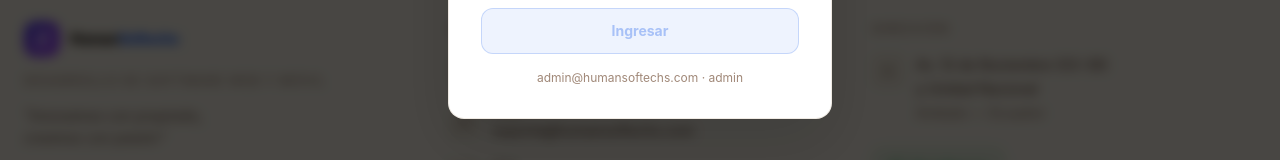
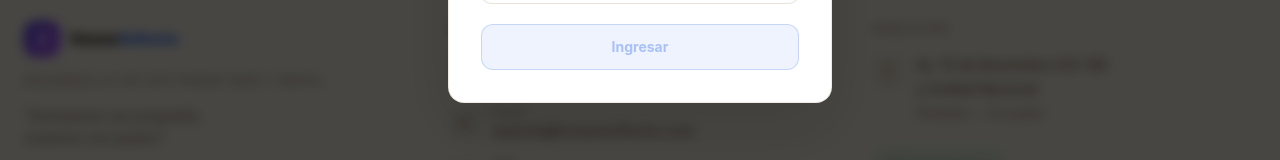
Before and after one commit to AndresViera881/humansoftech, a Next.js app in the folder app-web/: page / in a window 1280 px wide. Both pictures are taken after a click on the button "Ingresar". Shown: the part 520-680 px from the top of the page. Built offline with nearby package versions, Linux system fonts and the light colour scheme; no server answers.

Commit message:
remove hardcoded credentials from login modal

```diff
--- a/app-web/components/LoginModal.tsx
+++ b/app-web/components/LoginModal.tsx
@@ -138,9 +138,7 @@ export default function LoginModal({ onLogin, onClose }: LoginModalProps) {
             ) : 'Ingresar'}
           </button>
 
-          <p className="text-center text-xs" style={{ color: '#a08878' }}>
-            admin@humansoftechs.com · admin
-          </p>
+
         </form>
       </div>
     </div>
```
